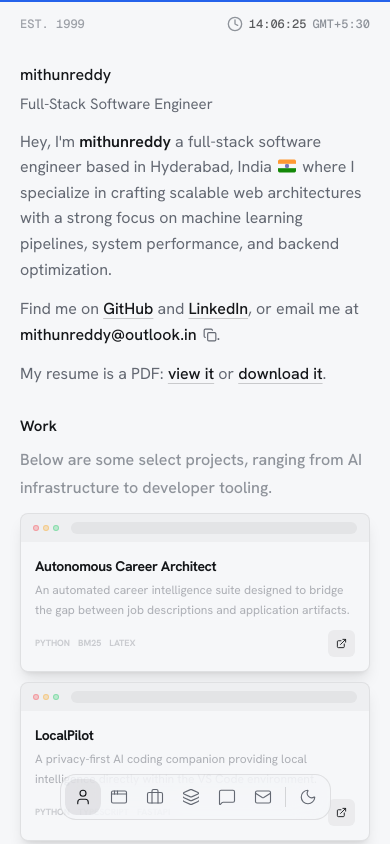
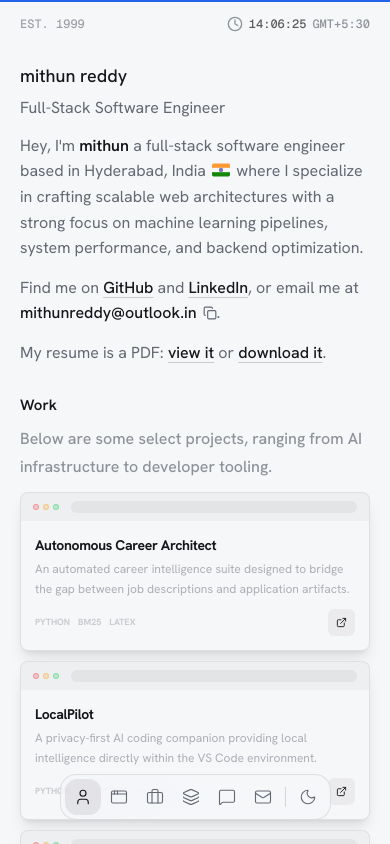
Before and after one commit to mithunreddyy/Portfolio, a React (Vite) app: page / in a window 390 px wide. Shown: the top 844 px of the page. Built offline with nearby package versions, Linux system fonts and the light colour scheme.

Commit message:
fix: correct name formatting and update font sizes in Hero component

```diff
--- a/content/profile.md
+++ b/content/profile.md
@@ -1,5 +1,5 @@
 ---
-name: "mithunreddy"
+name: "mithun reddy"
 role: "Full-Stack Software Engineer"
 # location: "Hyderabad, India"
 email: "mithunreddy@outlook.in"
--- a/src/components/Hero.tsx
+++ b/src/components/Hero.tsx
@@ -69,8 +69,8 @@ export function Hero({ personalInfo }: { personalInfo: PersonalInfo }) {
   return (
     <section id="hero" className="section-container pt-4 sm:pt-6 pb-4 sm:pb-6">
       <motion.div {...reveal(0)}>
-        <h1 className="text-[16px] sm:text-[18px] font-medium text-ink leading-snug">{personalInfo.name}</h1>
-        <p className="mt-2 text-[15px] sm:text-[18px] text-muted leading-snug">{personalInfo.role}</p>
+        <h1 className="text-[18px] sm:text-[20px] font-medium text-ink leading-snug">{personalInfo.name}</h1>
+        <p className="mt-2 text-[16px] sm:text-[18px] text-muted leading-snug">{personalInfo.role}</p>
       </motion.div>
 
       <motion.div {...reveal(0.1)} className="mt-3.5 sm:mt-4 flex flex-col gap-3.5 sm:gap-4 text-[16px] sm:text-[18px] leading-[1.6] text-muted max-w-xl">
```
